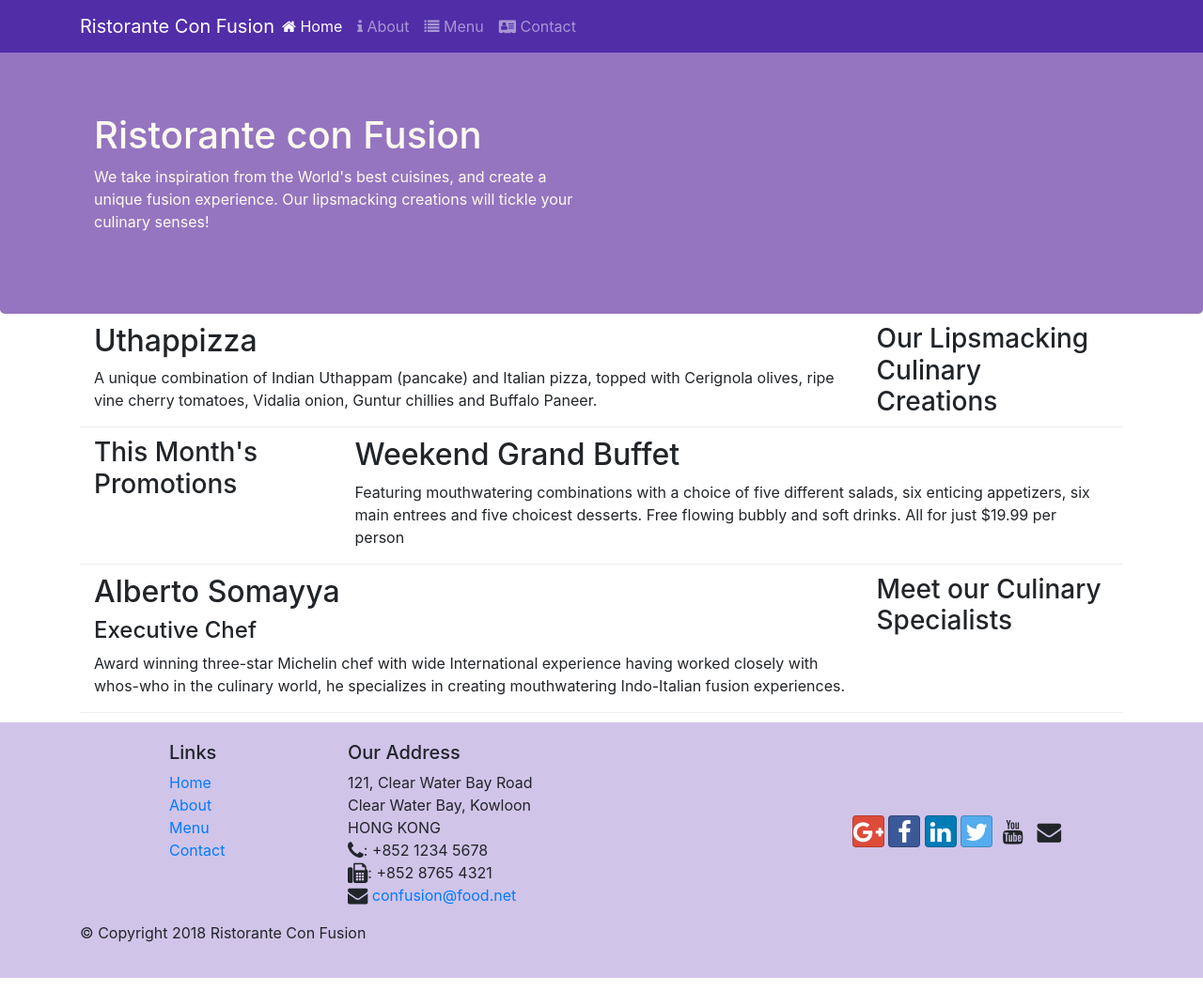
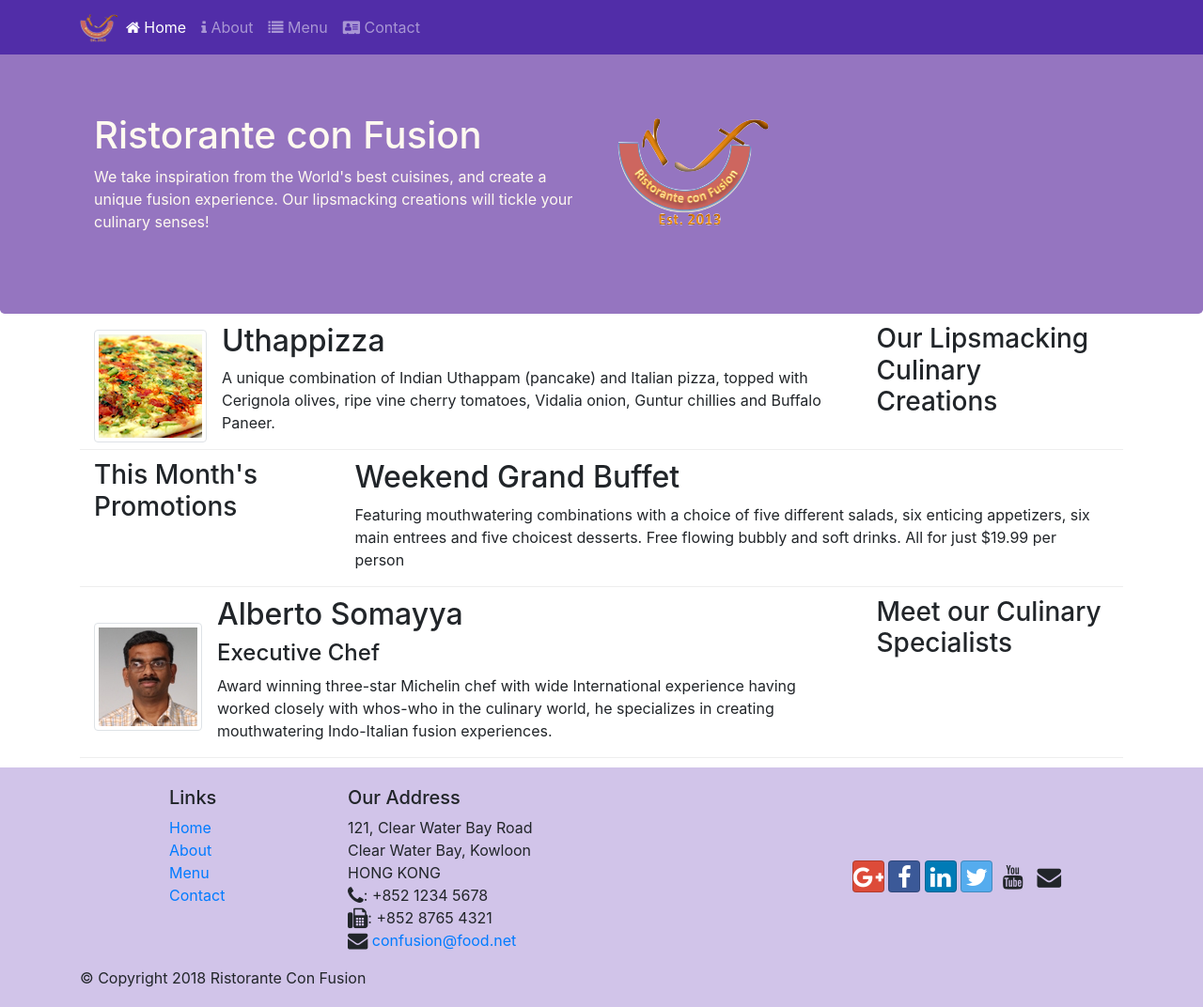
Before and after one commit to ashwinknan/conFusion, a website: page index.html in a window 1280 px wide. Shown: the whole page at 94% size. Before the commit the page ends 1041 px from the top, so only its background shows below. Drawn offline with nearby package versions, Linux system fonts and the light colour scheme.

Commit message:
added images and media

```diff
--- a/index.html
+++ b/index.html
@@ -20,7 +20,7 @@
             <button class = "navbar-toggler" type ="button" data-toggle = "collapse" data-target ="#Navbar">
                 <span class = "navbar-toggler-icon"></span>
             </button>
-            <a class ="navbar-brand mr-auto" href = "#">Ristorante Con Fusion</a>
+            <a class ="navbar-brand mr-auto" href = "#"><img src = "./img/logo.png" class = "img-fluid" height = "30" width = "41"></a>
             <div class ="collapse navbar-collapse" id = "Navbar">
                 <ul class ="navbar-nav mr-auto">
                     <li class ="nav-item active"><a class = "nav-link" href ="#"><span class = "fa fa-home"></span> Home</a></li>
@@ -39,7 +39,8 @@
                     <h1>Ristorante con Fusion</h1>
                     <p>We take inspiration from the World's best cuisines, and create a unique fusion experience. Our lipsmacking creations will tickle your culinary senses!</p>
                 </div>
-                <div class ="col-12 col-sm">
+                <div class ="col-12 col-sm align-self-centre">
+                    <img src = "./img/logo.png" class = "img-fluid">
                 </div>
             </div>
         </div>
@@ -51,8 +52,15 @@
                 <h3>Our Lipsmacking Culinary Creations</h3>
             </div>
             <div class ="col-12 order-sm-1 col-sm-6 col-md">
-                <h2>Uthappizza</h2>
-                <p>A unique combination of Indian Uthappam (pancake) and Italian pizza, topped with Cerignola olives, ripe vine cherry tomatoes, Vidalia onion, Guntur chillies and Buffalo Paneer.</p>
+                <div class = "media">
+                    <img class = "d-flex mr-3 img-thumbnail align-self-center" src = "./img/uthappizza.png" alt = "uthapizza">
+                    <div class = "media-body">
+                        <h2 class = "mt-0">Uthappizza</h2>
+                    <p>A unique combination of Indian Uthappam (pancake) and Italian pizza, topped with Cerignola olives, ripe vine cherry tomatoes, Vidalia onion, Guntur chillies and Buffalo Paneer.</p>
+                    </div>
+
+                </div>
+
             </div>
         </div>
 
@@ -72,9 +80,15 @@
                 <h3>Meet our Culinary Specialists</h3>
             </div>
             <div class ="col-12 order-sm-1 col-sm-6 col-md">
-                <h2>Alberto Somayya</h2>
-                <h4>Executive Chef</h4>
-                <p>Award winning three-star Michelin chef with wide International experience having worked closely with whos-who in the culinary world, he specializes in creating mouthwatering Indo-Italian fusion experiences. </p>
+                <div class = "media">
+                    <img class = " align-self-center d-flex mr-3 img-thumbnail " src = "img/alberto.png" alt = "alberto somayya">
+                    <div class = "media-body">
+                        <h2>Alberto Somayya</h2>
+                     <h4>Executive Chef</h4>
+                     <p>Award winning three-star Michelin chef with wide International experience having worked closely with whos-who in the culinary world, he specializes in creating mouthwatering Indo-Italian fusion experiences. </p>
+                    </div>
+                </div>
+
             </div>
         </div>
     </div>
```
Also changed, not shown: aboutus.html (+1 -1 lines), contactus.html (+3 -2 lines), img/alberto.png (added), img/buffet.png (added), img/logo.png (added), img/uthappizza.png (added), 1 other file.
